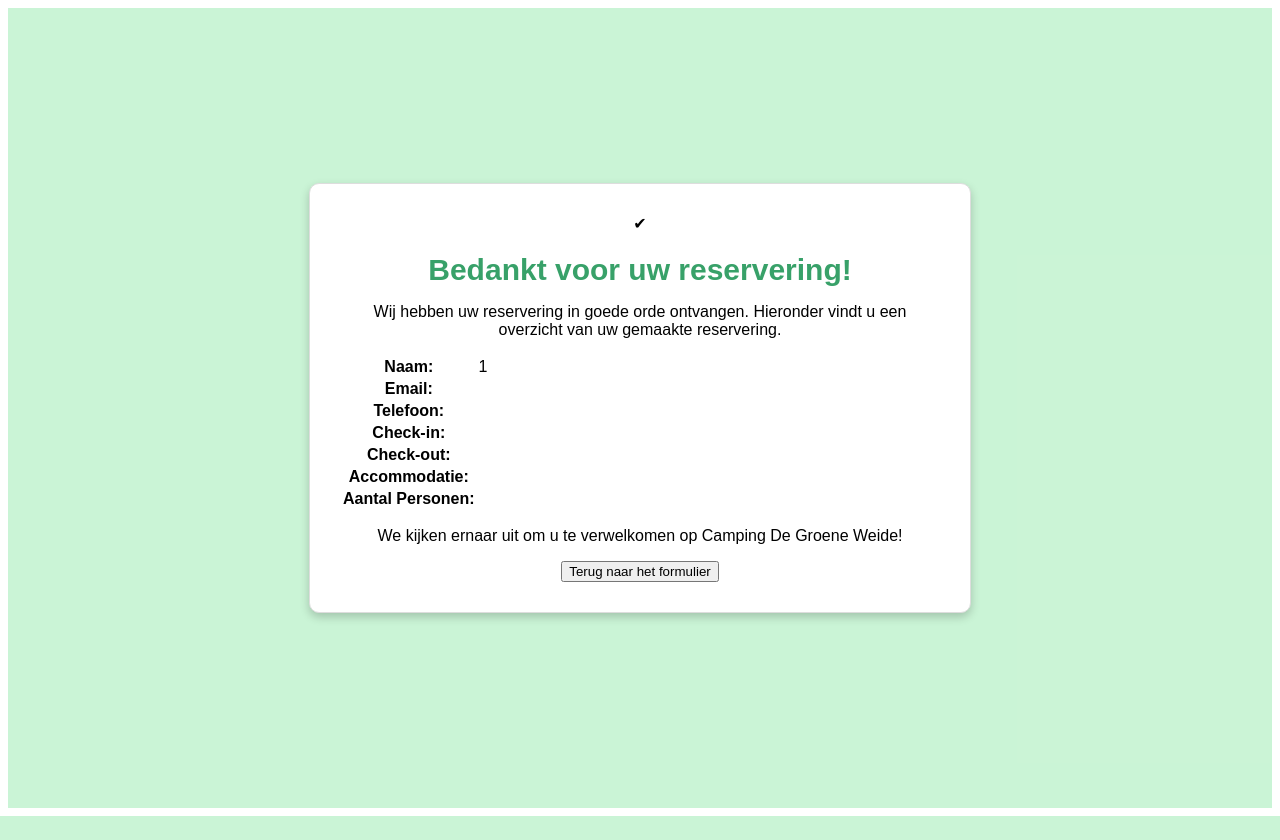
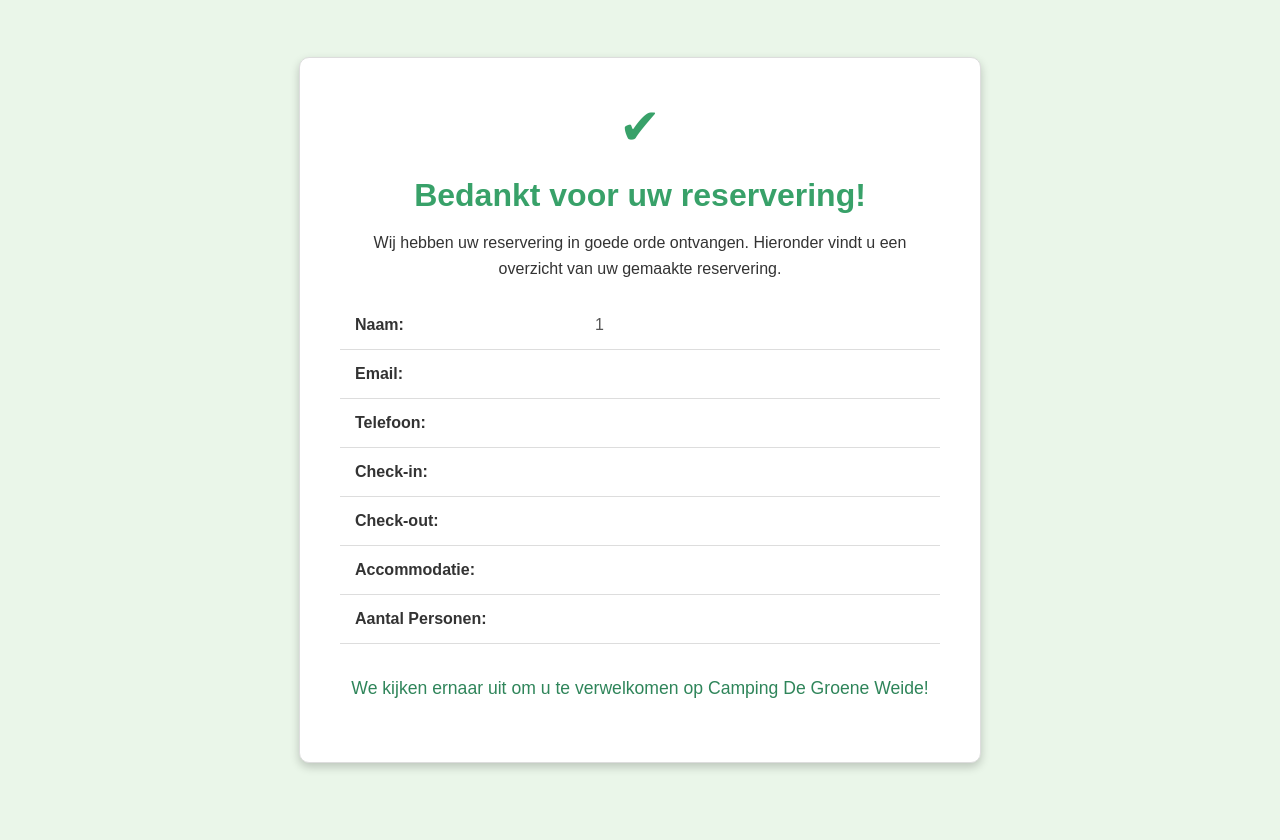
Before and after one commit to LingzanSekema/Boer-Bert-Reserveringssysteem, a PHP site: page /bevestiging.php?firstname=1 in a window 1280 px wide. Before the commit the page ends 816 px from the top, so only its background shows below. Run offline with PHP 8.4, Linux system fonts and the light colour scheme; data that the repository does not hold is empty.

Commit message:
Bevestigingspagina opnieuw

```diff
--- a/bevestiging.css
+++ b/bevestiging.css
@@ -1,29 +1,70 @@
-.body {
+body {
     font-family: 'Arial', sans-serif;
-    background-color: #3ED66745;
-    max-width: 100%;
+    background-color: #eaf6e9; /* Achtergrondkleur voor een frisse uitstraling */
     display: flex;
     justify-content: center;
     align-items: center;
     min-height: 100vh;
     margin: 0;
-    padding: 0;
+    padding: 20px; /* Voeg wat padding toe voor meer ruimte */
 }
 
 .content {
     background: white;
     box-shadow: 0 4px 10px rgba(0, 0, 0, 0.2);
     border-radius: 10px;
-    padding: 30px;
+    padding: 40px; /* Verhoog de padding voor meer witruimte */
     text-align: center;
     max-width: 600px;
     width: 100%;
     border: 1px solid #ddd;
-    margin-bottom: 20px; /* Add spacing between sections */
+    margin-bottom: 20px;
+}
+
+.check {
+    font-size: 50px;
+    color: #38a169; /* Groene kleur voor de checkmark */
+    margin-bottom: 20px;
 }
 
 .header {
     color: #38a169;
-    font-size: 30px;
-    margin-bottom: 10px;
+    font-size: 32px; /* Maak de header iets groter */
+    margin-bottom: 10px; /* Minder ruimte onder de header voor betere balans */
 }
+
+p {
+    line-height: 1.6;
+    color: #333;
+    margin-bottom: 20px;
+}
+
+.overzicht-reservering table {
+    width: 100%;
+    margin-top: 20px; /* Voeg ruimte boven de tabel toe */
+    border-collapse: collapse;
+    text-align: left;
+}
+
+.overzicht-reservering th,
+.overzicht-reservering td {
+    padding: 15px; /* Meer padding om de cellen luchtiger te maken */
+    border-bottom: 1px solid #ddd; /* Voeg een subtiele lijn toe tussen rijen */
+    font-size: 1em;
+}
+
+.overzicht-reservering th {
+    font-weight: bold;
+    color: #333;
+    width: 40%; /* Zorg ervoor dat de labels minder ruimte nemen, zodat de informatie er beter uitziet */
+}
+
+.overzicht-reservering td {
+    color: #555;
+}
+
+.Wekijkenernauit {
+    margin-top: 30px; /* Voeg ruimte boven deze paragraaf toe */
+    font-size: 1.1em;
+    color: #2f855a;
+}
--- a/bevestiging.php
+++ b/bevestiging.php
@@ -60,10 +60,6 @@ $accommodation_types = [
             </div>
 
             <p class="Wekijkenernauit">We kijken ernaar uit om u te verwelkomen op Camping De Groene Weide!</p>
-
-            <!-- Terug-knop -->
-            <button onclick="window.location.href='index.html'" class="return-button">Terug naar het formulier</button>
-
         </div>
     </div>
 </body>
```
